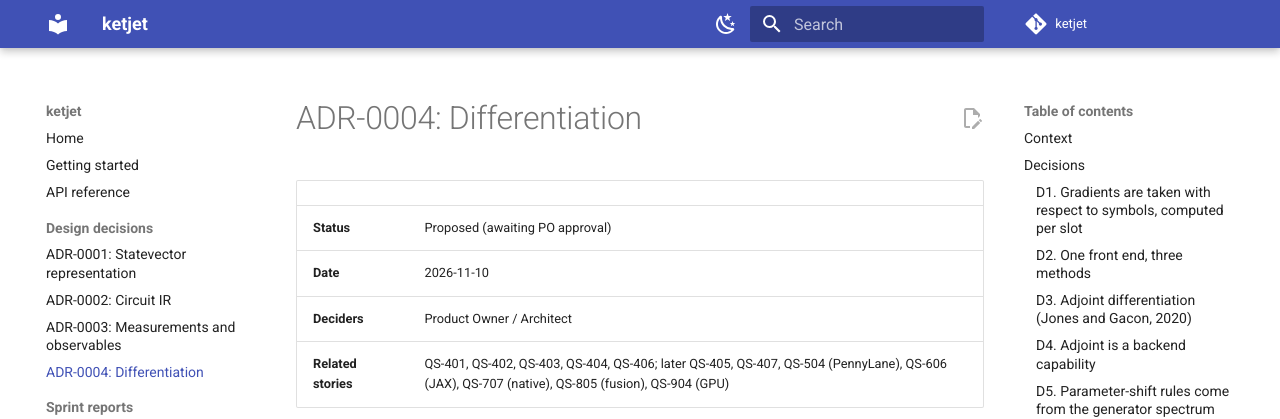
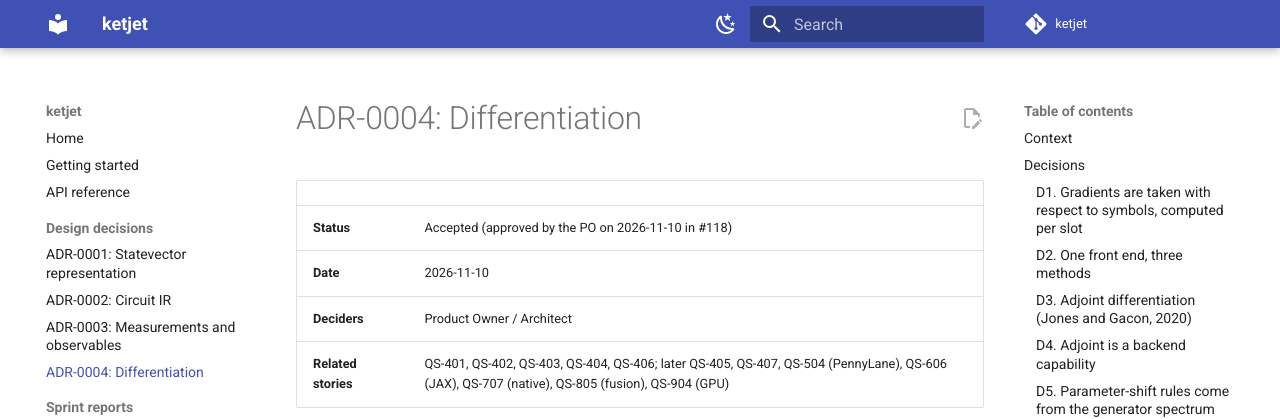
Before and after one commit to hasanahmed77/high-performance-differentiable-quantum-simulator, an MkDocs documentation site: the page built from docs/adr/0004-differentiation.md, in a window 1280 px wide and 900 px high. Shown: the top 419 px of the window. Built offline with MkDocs 1.6.1 and Material for MkDocs 9.7.7, drawn with Linux system fonts in a browser that asks for light colours; nearby versions of some CDN libraries; comment, search, counter and statistics services are not loaded.

Commit message:
docs: mark ADR-0004 accepted
Co-Authored-By: Claude Opus 5.5 <noreply@anthropic.com>

```diff
--- a/docs/adr/0004-differentiation.md
+++ b/docs/adr/0004-differentiation.md
@@ -2,7 +2,7 @@
 
 | | |
 |---|---|
-| **Status** | Proposed (awaiting PO approval) |
+| **Status** | Accepted (approved by the PO on 2026-11-10 in #118) |
 | **Date** | 2026-11-10 |
 | **Deciders** | Product Owner / Architect |
 | **Related stories** | QS-401, QS-402, QS-403, QS-404, QS-406; later QS-405, QS-407, QS-504 (PennyLane), QS-606 (JAX), QS-707 (native), QS-805 (fusion), QS-904 (GPU) |
```
